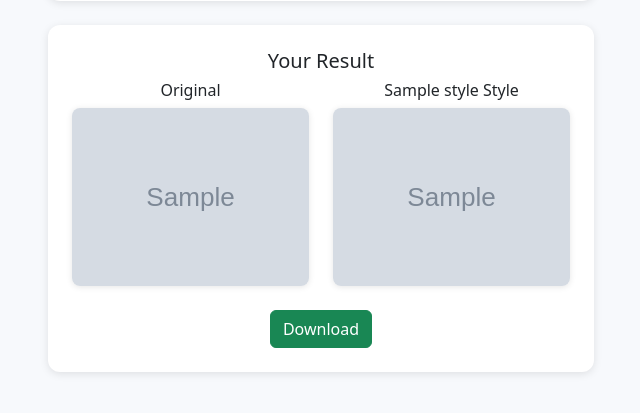
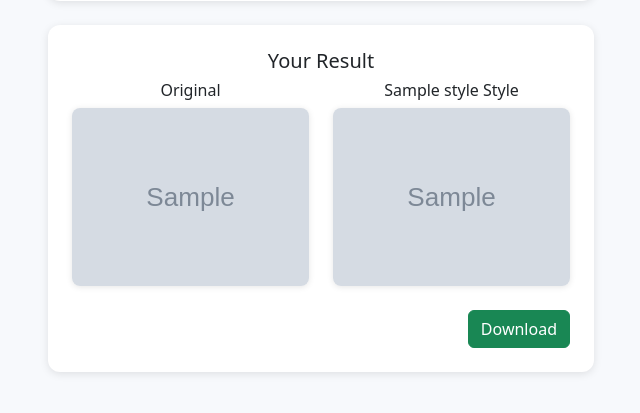
Before and after one commit to weixian-nwx/sml_tas, a Flask app: template templates/index.html in a window 1280 px wide. Shown: the part 369-782 px from the top of the page, without its empty margins (319-959 px from the left). Run offline with Flask 2, Linux system fonts and the light colour scheme; the template is opened without the code that fills it: most values are stand-ins (such as "Sample title", 1, 10 or a date in 2020); grey boxes marked "Sample" are stand-in pictures.

Commit message:
add styles to web app

```diff
--- a/templates/index.html
+++ b/templates/index.html
@@ -74,7 +74,7 @@
               <img src="{{ generated_image }}" alt="Generated" class="preview-img img-fluid mb-2">
             </div>
           </div>
-          <div class="text-center mt-3">
+          <div class="text-end mt-3">
             <a href="{{ generated_image }}" download class="btn btn-success">Download</a>
           </div>
         </div>
```
